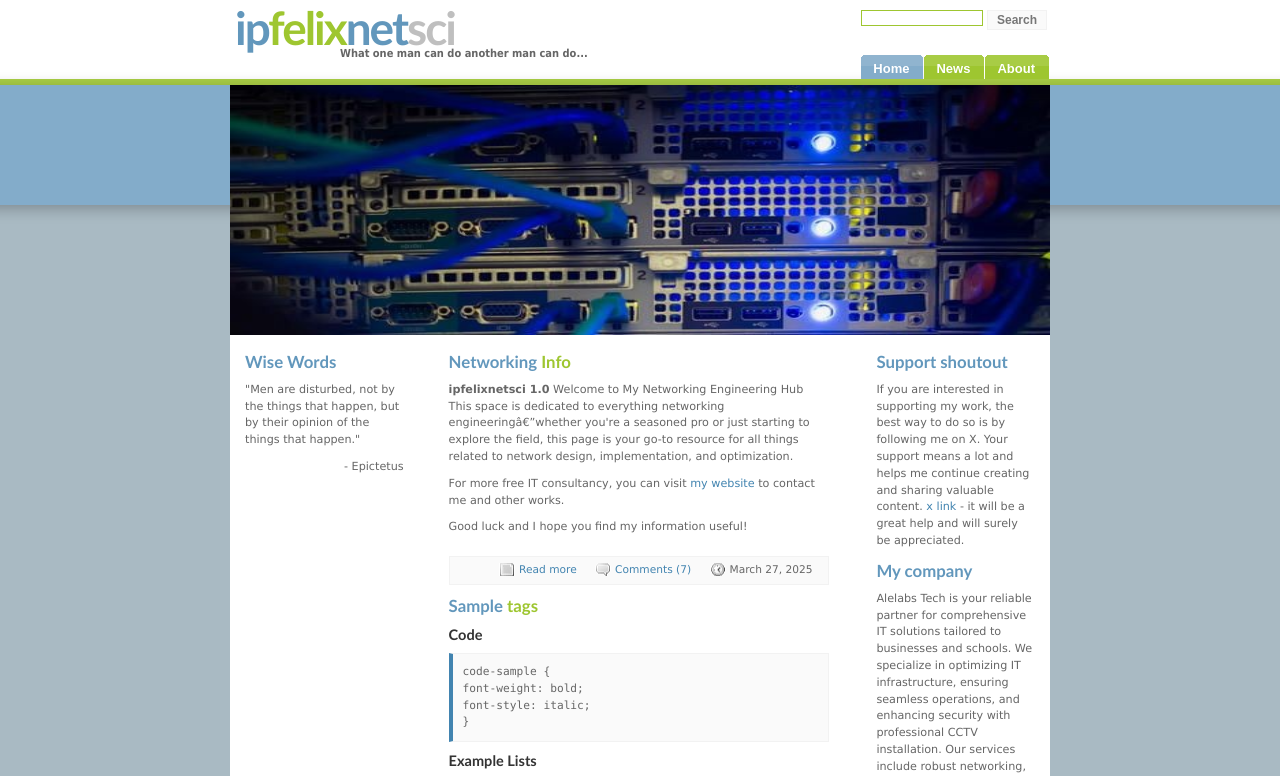
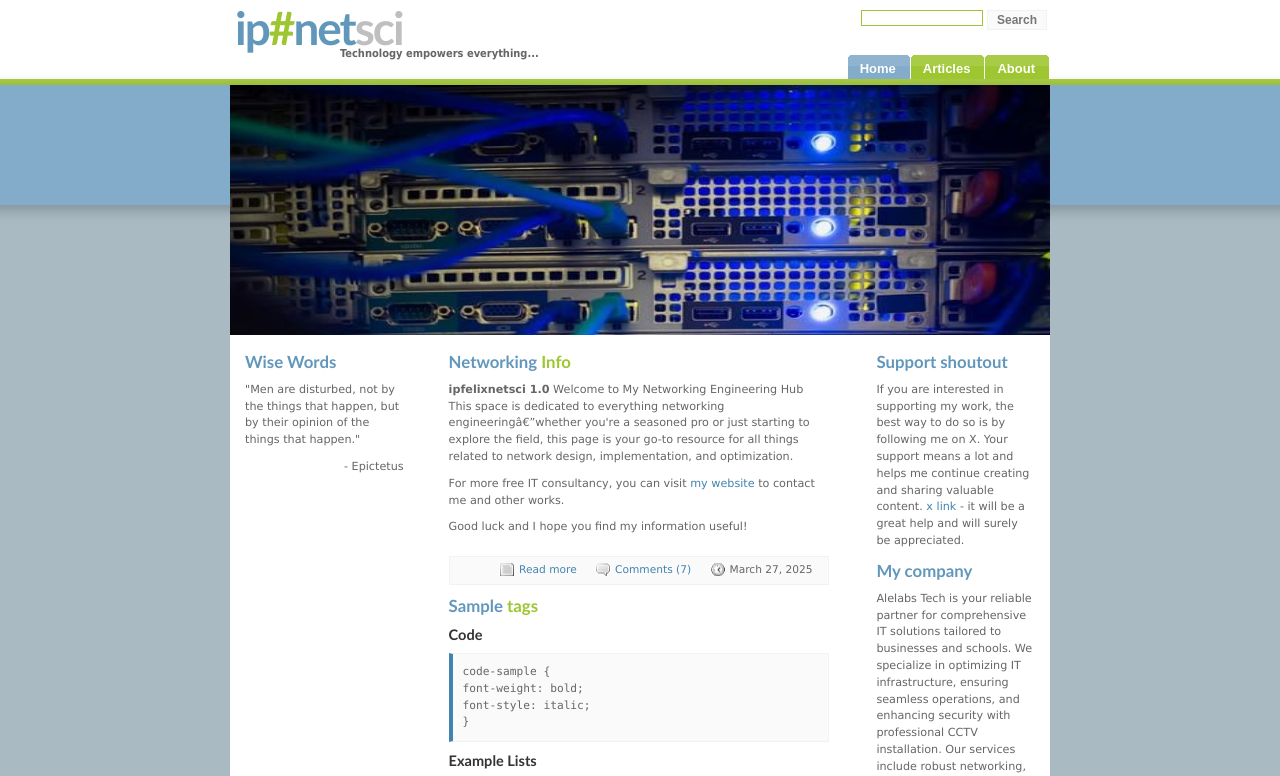
Before and after one commit to felix-01140/netsciblog, a plain HTML site: page index.html in a window 1280 px wide. Shown: the top 776 px of the page. Drawn offline with Linux system fonts and the light colour scheme.

Commit message:
Update index.html

```diff
--- a/index.html
+++ b/index.html
@@ -10,8 +10,8 @@
 <body>
 <div id="wrap">
   <div id="header">
-    <h1 id="logo">Ip<span class="green">Felix</span>net<span class="gray">sci</span></h1>
-    <h2 id="slogan">What one man can do another man can do...</h2>
+    <h1 id="logo">Ip<span class="green">#</span>net<span class="gray">sci</span></h1>
+    <h2 id="slogan">Technology empowers everything...</h2>
     <form method="post" class="searchform" action="#">
       <p>
         <input type="text" name="search_query" class="textbox" />
@@ -20,7 +20,7 @@
     </form>
     <ul>
       <li id="current"><a href="#"><span>Home</span></a></li>
-      <li><a href="#"><span>News</span></a></li>
+      <li><a href="/articles.html"><span>Articles</span></a></li>
       <li><a href="#"><span>About</span></a></li>
     </ul>
   </div>
@@ -57,7 +57,7 @@
         <p>“I'm not a huge fan of the cloud. It's just someone else's computer.”....</p>
       </blockquote>
       <h3>Stay Connected</h3>
-      <p><a href="http://getfirefox.com/"><img src="me.jpg" width="120" height="120" alt="felixpicture" class="float-left" /></a> In this space, I aim to demystify networking concepts, provide learning resources, and share best practices that will help you build your skills and knowledge in networking engineering. <br> Whether you’re interested in local area networks (LANs), wide area networks (WANs), or emerging technologies like network automation, you’ll find valuable resources <a href="https://www.alelabs.tech">here</a> to help you grow.
+      <!-- <p><a href="http://getfirefox.com/"><img src="me.jpg" width="120" height="120" alt="felixpicture" class="float-left" /></a> In this space, I aim to demystify networking concepts, provide learning resources, and share best practices that will help you build your skills and knowledge in networking engineering. <br> Whether you’re interested in local area networks (LANs), wide area networks (WANs), or emerging technologies like network automation, you’ll find valuable resources <a href="https://www.alelabs.tech">here</a> to help you grow. -->
  <p></p> If you're passionate about networking or have questions about specific networking topics, feel free to connect through my blog, social media, or <a href="mailto:urumeneshaa@gmail.com">email</a>. <br> Let’s continue learning and advancing in the world of networking together!
 
         . </p>
```
